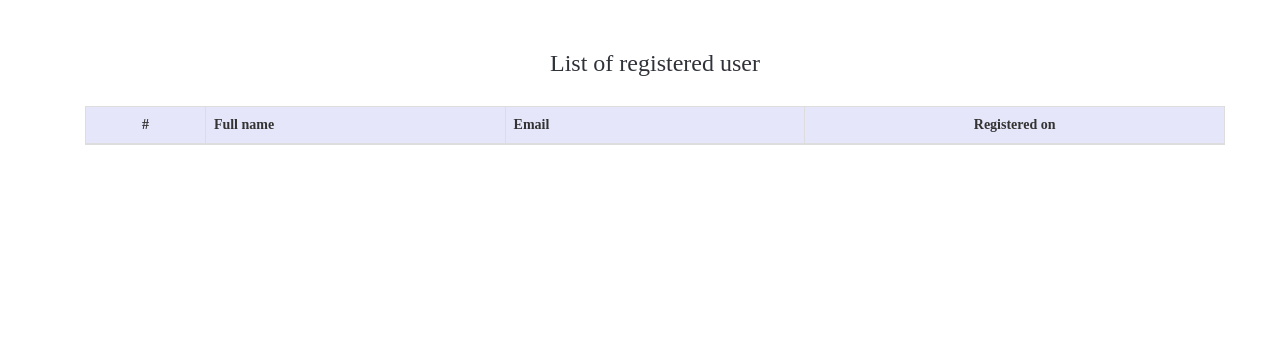
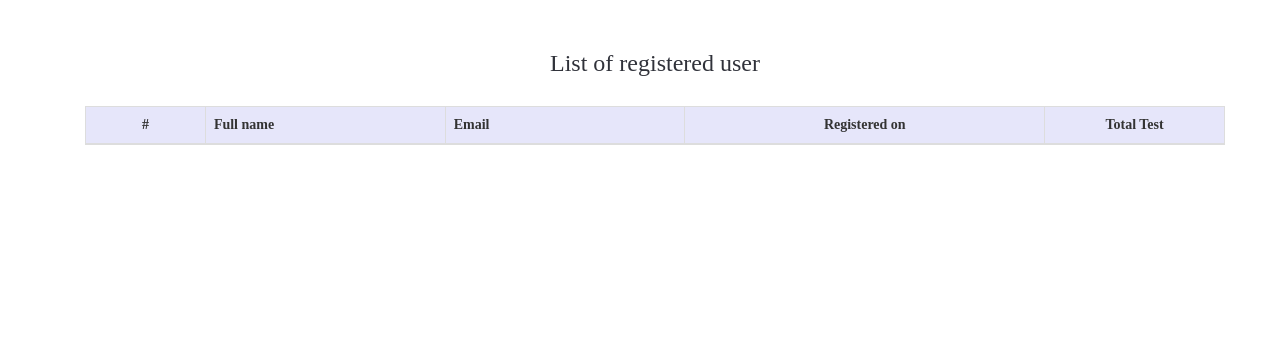
Before and after one commit to parvej35/E-Learning-Management-System, a CodeIgniter app: the page made by application/views/admin/app_user_list.php in a window 1280 px wide. Shown: the part 81-423 px from the top of the page. Run offline with CodeIgniter, Linux system fonts and the light colour scheme; data that the repository does not hold is empty; some web fonts are replaced.

Commit message:
Modify /view/App_user.php and README.md file.

```diff
--- a/application/controllers/App_user.php
+++ b/application/controllers/App_user.php
@@ -78,7 +78,7 @@ class App_user extends CI_Controller {
             $this->load->view('login.php');
         } else {
 
-            $STR_QUERY = "SELECT email, full_name, DATE_FORMAT(registered_on, '%d-%b-%Y at %H:%i:%s') AS registered_on, user_password FROM app_user ORDER BY full_name ASC";
+            $STR_QUERY = "SELECT au.email, au.full_name, DATE_FORMAT(au.registered_on, '%d-%b-%Y at %H:%i:%s') AS registered_on, COUNT(er.id) AS total_test  FROM app_user au LEFT JOIN evaluation_report er ON er.app_user_id = au.id GROUP BY au.email, au.full_name, registered_on ORDER BY au.full_name ASC";
 
             $query = $this->db->query($STR_QUERY);
             $app_user_list = $query->result();
@@ -90,8 +90,9 @@ class App_user extends CI_Controller {
                 $full_name = $app_user->full_name;
                 $email = $app_user->email;
                 $registered_on = $app_user->registered_on;
+                $total_test = $app_user->total_test;
 
-                $app_user_info .= "<tr><td style='text-align: center;'>".($i + 1)."</td><td>".$full_name."</td><td>".$email."</td><td style='text-align: center;'>".$registered_on."</td></tr>";
+                $app_user_info .= "<tr><td style='text-align: center;'>".($i + 1)."</td><td>".$full_name."</td><td>".$email."</td><td style='text-align: center;'>".$registered_on."</td><td style='text-align: center;'>".$total_test."</td></tr>";
             }
 
             $data["app_user_info"] = $app_user_info;
--- a/application/views/admin/app_user_list.php
+++ b/application/views/admin/app_user_list.php
@@ -8,9 +8,10 @@
             <thead>
                 <tr style="background-color: lavender;">
                     <th style="width: 10%;text-align: center;">#</th>
-				    <th style="width: 25%;">Full name</th>
-                    <th style="width: 25%;">Email</th>
-                    <th style="width: 35%; text-align: center;">Registered on</th>
+				    <th style="width: 20%;">Full name</th>
+                    <th style="width: 20%;">Email</th>
+                    <th style="width: 30%; text-align: center;">Registered on</th>
+                    <th style="width: 15%; text-align: center;">Total Test</th>
                 </tr>
             </thead>
             <tbody>
--- a/application/views/model_test/search.php
+++ b/application/views/model_test/search.php
@@ -33,7 +33,7 @@
 
                 <div class="col-md-6">
                     <i class="fa fa-refresh fa-spin" id="loader"></i>
-                    <p id="message"></p>
+                    <p id="message" class="error"><?php if(isset($message)) echo $message; ?></p>
                 </div>
 
                 <div class="col-md-6">
```
Also changed, not shown: application/controllers/Model_test.php (+13 -3 lines), README.md.
